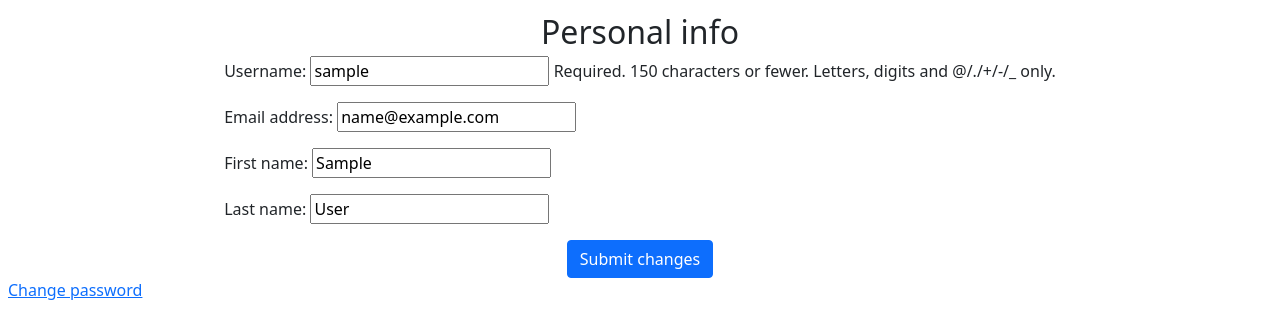
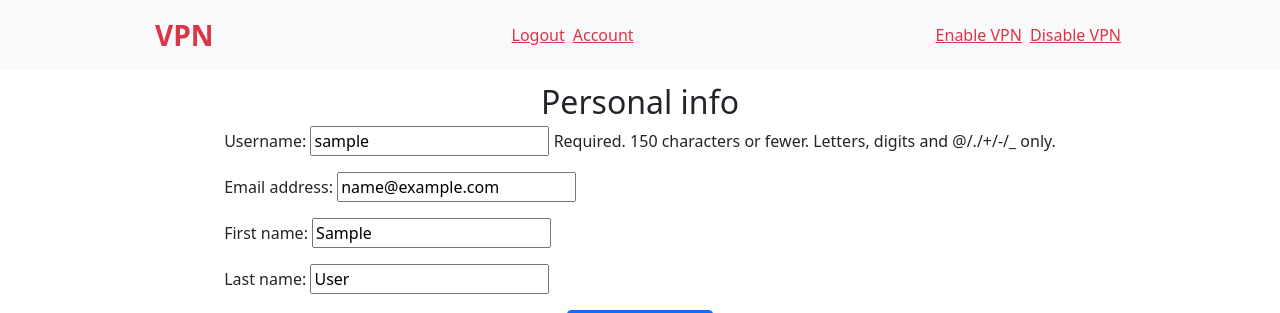
Before and after one commit to victor-nuzhniy/simple_vpn, a Django app: page /account/1/ in a window 1280 px wide. Shown: the top 313 px of the page. Run offline with Django 4.2, Linux system fonts and the light colour scheme; the visitor is signed in with stand-in values (Sample User, id 1); data comes from the database, SQL or seed files in the repository; data that the repository does not hold is empty; parts of the project's set-up code (start-up, migrations or seed data) failed here and were passed over.

Commit message:
dev added turnVPN and tob_bar to base.html

```diff
--- a/vpn/templates/vpn/base.html
+++ b/vpn/templates/vpn/base.html
@@ -1,3 +1,4 @@
+{% load static %}
 <!DOCTYPE html>
 <html lang="en">
     <head>
@@ -8,7 +9,9 @@
         <script src="https://cdn.jsdelivr.net/npm/bootstrap@5.0.2/dist/js/bootstrap.bundle.min.js" integrity="sha384-MrcW6ZMFYlzcLA8Nl+NtUVF0sA7MsXsP1UyJoMp4YLEuNSfAP+JcXn/tWtIaxVXM" crossorigin="anonymous"></script>
     </head>
     <body>
+        {% include 'vpn/top_bar.html' %}
         {% block content %}
         {% endblock content %}
+        <script src="{% static 'vpn/js/turnVPN.js' %}" type="text/javascript"></script>
     </body>
 </html>
```
